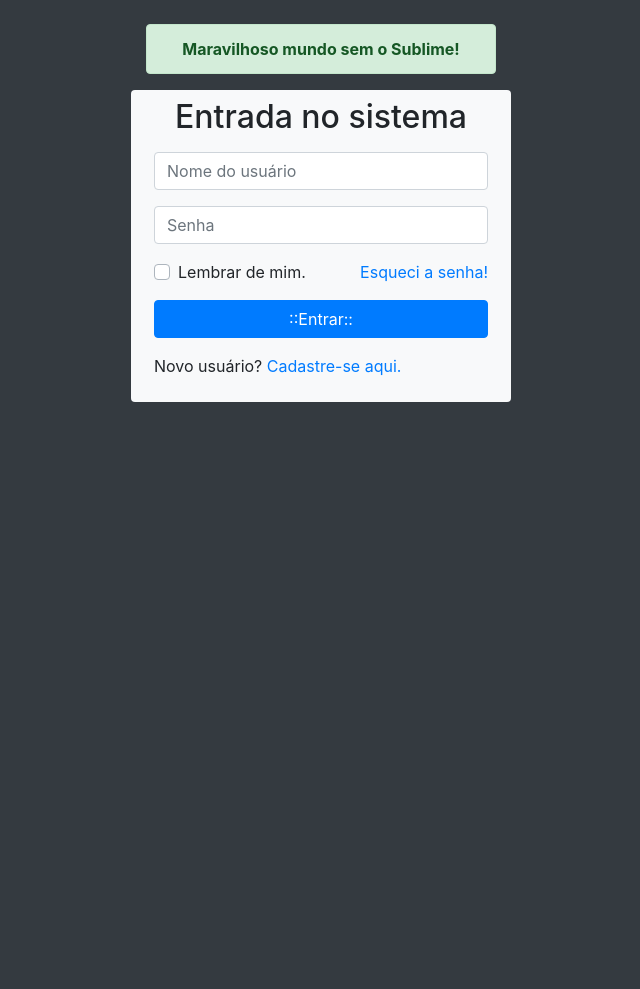
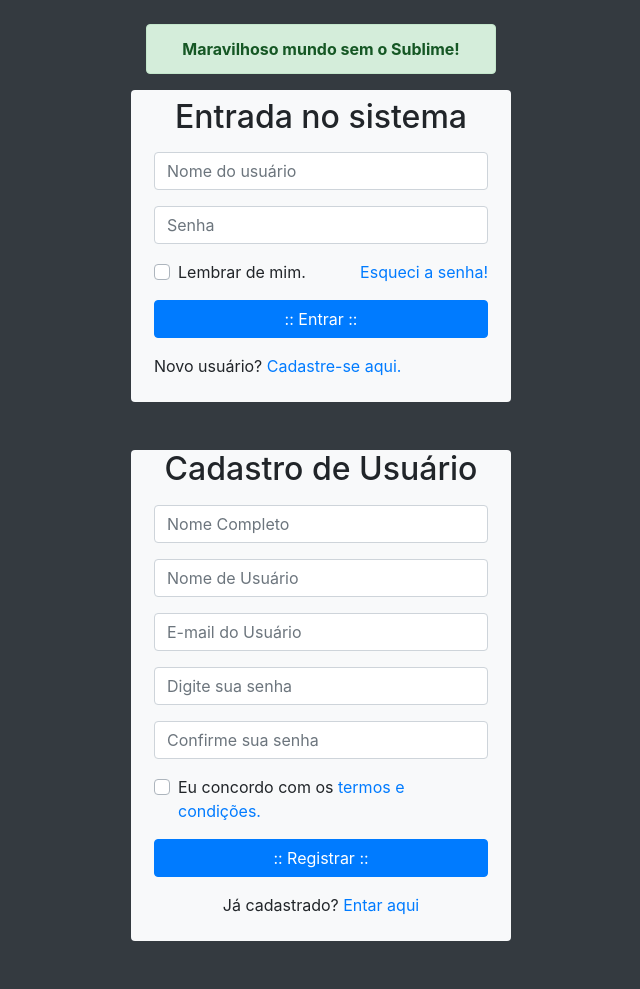
Before and after one commit to AxADK/sistema_de_login_AIPR2019v1, a PHP site: page / in a window 1280 px wide. Shown: the whole page, without its empty margins (319-959 px from the left). Before the commit the page ends 402 px from the top, so only its background shows below. Run offline with PHP 8.4, Linux system fonts and the light colour scheme; some libraries are stand-ins or nearby versions.

Commit message:
closes #2
Formulário de cadastro de novo usuário

```diff
--- a/index.php
+++ b/index.php
@@ -21,7 +21,7 @@
             </div>
         </section>
         <!-- Formulário de Login -->
-        <section class="row">
+        <section class="row mb-5">
             <div class="col-lg-4 offset-lg-4 bg-light rounded" id="caixaLogin">
                 <h2 class="text-center mt-2">Entrada no sistema</h2>
                 <form action="#" id="formLogin" class="p-2">
@@ -31,11 +31,13 @@
                         id="nomeUsuario" class="form-control"
                         placeholder="Nome do usuário" required>
                     </div>
+
                     <div class="form-group">
                         <input type="password" name="senhaUsuario"
                         id="senhaUsuario" class="form-control"
                         placeholder="Senha" required>
                     </div>
+
                     <div class="form-group">
                         <div class="custom-control custom-checkbox">
                             <input type="checkbox" name="lembrar"
@@ -48,19 +50,76 @@
                             </a>
                         </div>
                     </div>
+
                     <div class="form-group">
-                        <input type="submit" value="::Entrar::"
+                        <input type="submit" value=":: Entrar ::"
                         name="btnEntrar" id="btnEntrar"
                         class="btn btn-primary btn-block">
                     </div>
+
                     <div class="form-group">
                         <p class="center">Novo usuário?
                         <a href="#" id="btnCadastrar">Cadastre-se aqui.</a>
                         </p>
                     </div>
+
                 </form>
             </div>
         </section>
+
+       <!-- Formulário de cadastro -->
+        <section class="row mb-5">
+            <div class="col-lg-4 offset-lg-4 bg-light rounded" id="caixaCadastro">
+                <h2 class="text-center">Cadastro de Usuário</h2>
+                <form action="#" class="p-2" id="frmCadastro">
+                   <div class="form-group">
+                        <input type="text" name="nomeCompleto" id="nomeCompleto" class="form-control"
+                        placeholder="Nome Completo" required>
+                   </div>
+
+                   <div class="form-group">
+                        <input type="text" name="nomeUsuário" id="nomeUsuário" class="form-control"
+                        placeholder="Nome de Usuário" required>
+                   </div>
+
+                   <div class="form-group">
+                        <input type="email" name="emailUsuário" id="emialUsuário" class="form-control"
+                        placeholder="E-mail do Usuário" required>
+                   </div>
+
+                   <div class="form-group">
+                        <input type="password" name="senhaUsuário" id="senhaUsuário" class="form-control"
+                        placeholder="Digite sua senha" required>
+                   </div>
+
+                   <div class="form-group">
+                   <input type="password" name="senhaConfirma" id="senhaConfirma" class="form-control"
+                        placeholder="Confirme sua senha" required>
+                   </div>
+
+                   <div class="form-group">
+                        <div class="custom-control custom-checkbox">
+                            <input type="checkbox" name="concordar" id="concordar" class="custom-control-input">
+                            <label for="concordar" class="custom-control-label">Eu concordo com os
+                            <a href="#">termos e condições.</a>
+                            </label>
+                        </div>
+                   </div>
+
+                   <div class="form-group">
+                        <input type="submit" value=":: Registrar ::" class="btn btn-primary btn-block"
+                        id="btnRgistrar">
+                   </div>
+
+                   <div class="form-group">
+                        <p class="text-center">Já cadastrado?
+                        <a href="#" id="btnCadastrado">Entar aqui
+                        </p>
+                   </div>
+                </form>
+            </div>
+        </section>
+
     </main>
 <script src="https://cdnjs.cloudflare.com/ajax/libs/jquery/3.4.1/jquery.slim.min.js"></script>
 <script src="https://cdnjs.cloudflare.com/ajax/libs/popper.js/1.15.0/umd/popper.min.js"></script>
```
